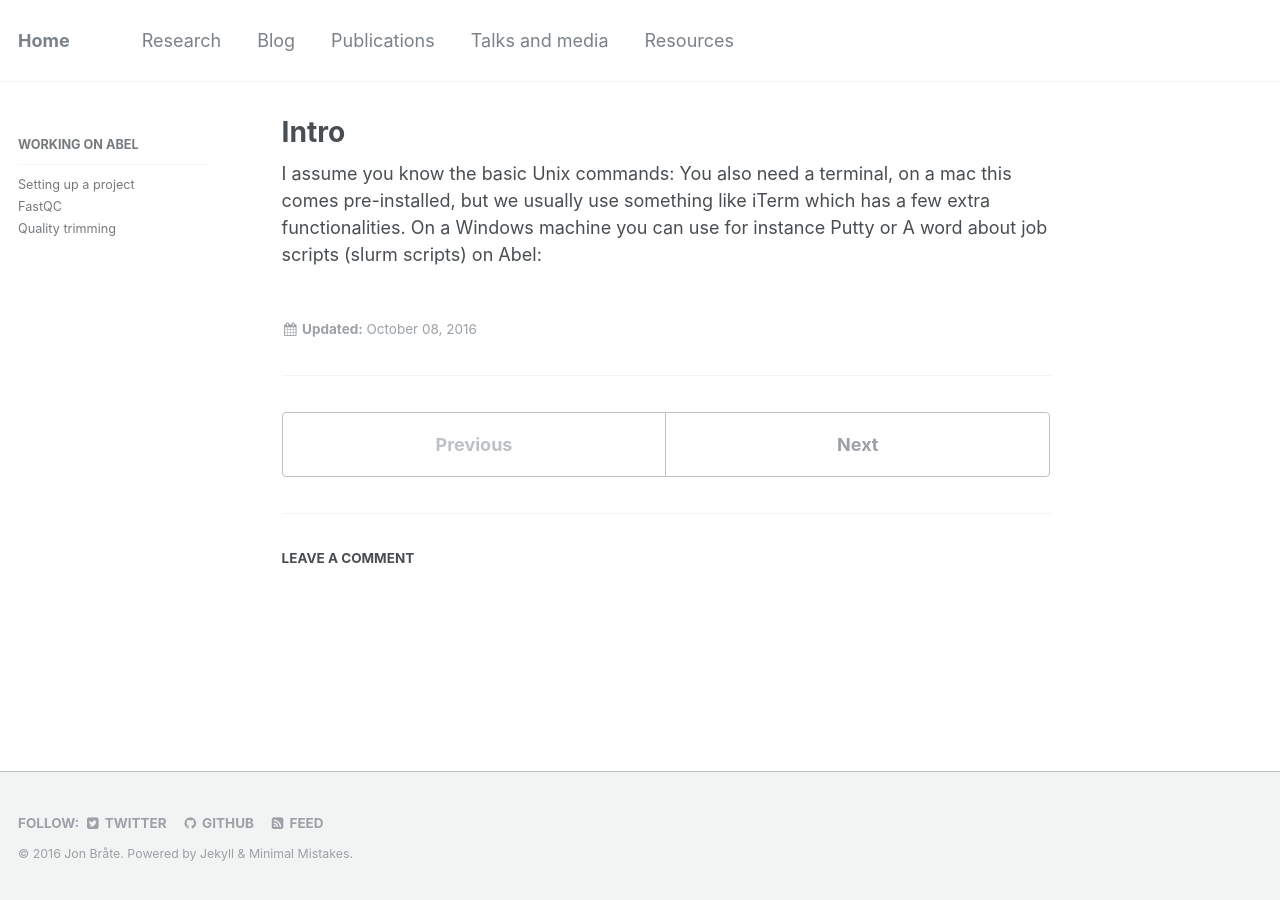
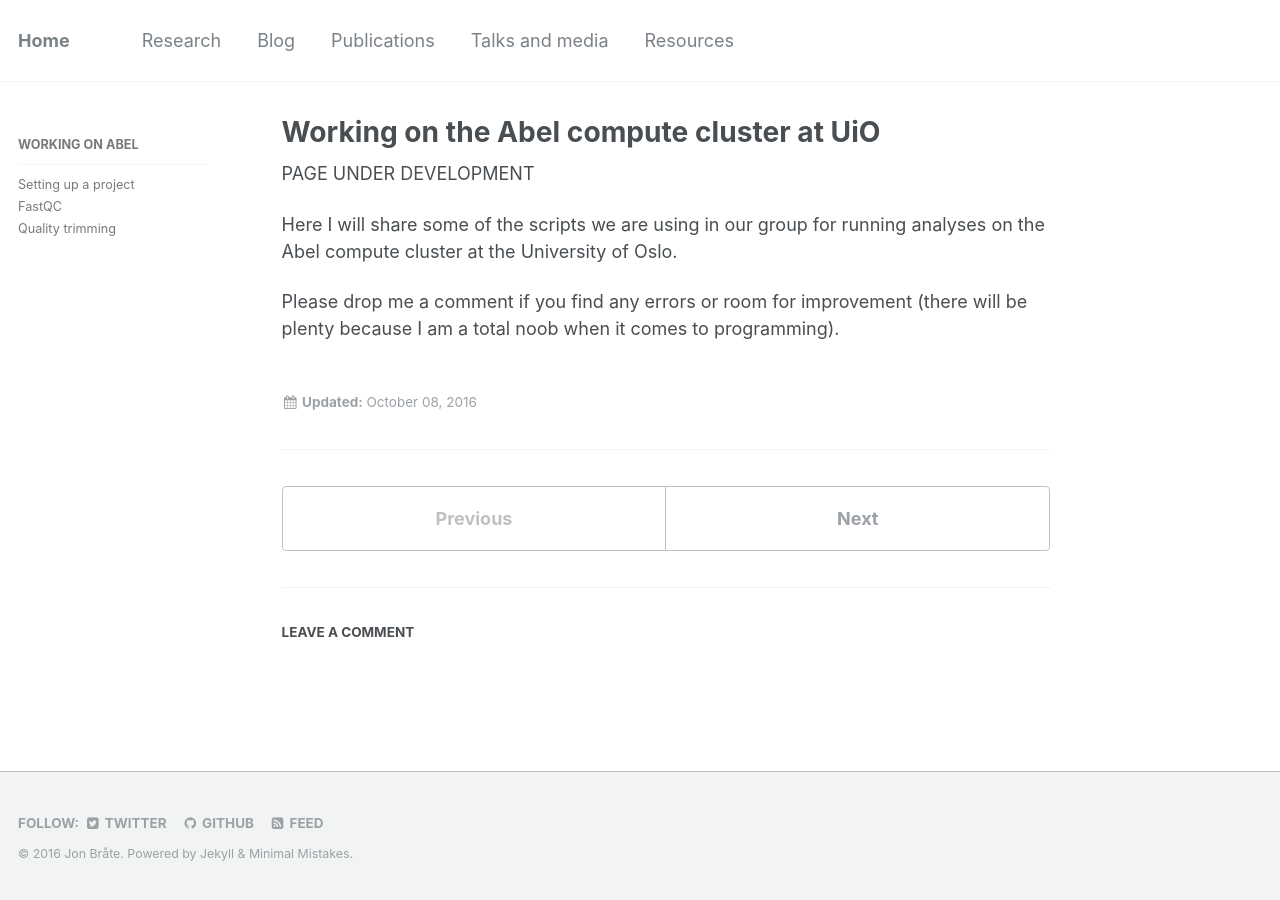
Before and after one commit to pjpaulpj/jonbra.github.io, a Jekyll site: the page built from _resources/01-intro.md, in a window 1280 px wide. Built offline with Jekyll 4.4.1, drawn with Linux system fonts in a browser that asks for light colours; comment, search, counter and statistics services are not loaded.

Commit message:
added intro page to Abel-information

```diff
--- a/_resources/01-intro.md
+++ b/_resources/01-intro.md
@@ -1,11 +1,15 @@
 ---
-title: "Intro"
+title: "Working on the Abel compute cluster at UiO"
 permalink: /resources/intro/
 excerpt: "How to set up a bioinformatics project on Abel at UiO"
+sidebar:
+  nav: "resources"
 ---
 
 {% include base_path %}
 
-I assume you know the basic Unix commands:
-You also need a terminal, on a mac this comes pre-installed, but we usually use something like iTerm which has a few extra functionalities. On a Windows machine you can use for instance Putty or
-A word about job scripts (slurm scripts) on Abel:
+PAGE UNDER DEVELOPMENT
+
+Here I will share some of the scripts we are using in our group for running analyses on the Abel compute cluster at the University of Oslo.
+
+Please drop me a comment if you find any errors or room for improvement (there will be plenty because I am a total noob when it comes to programming).
```
